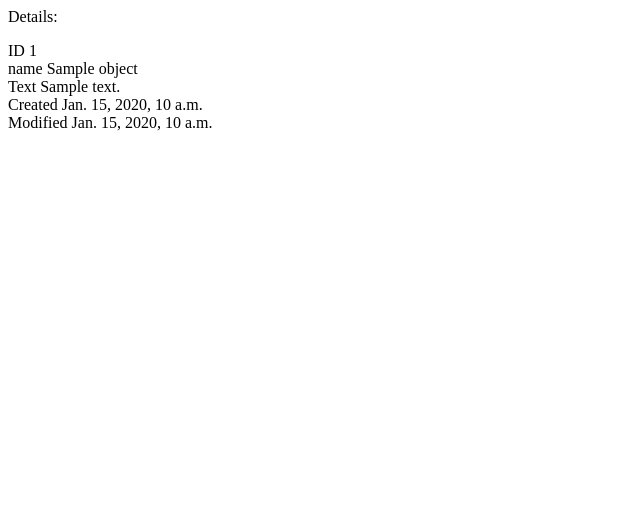
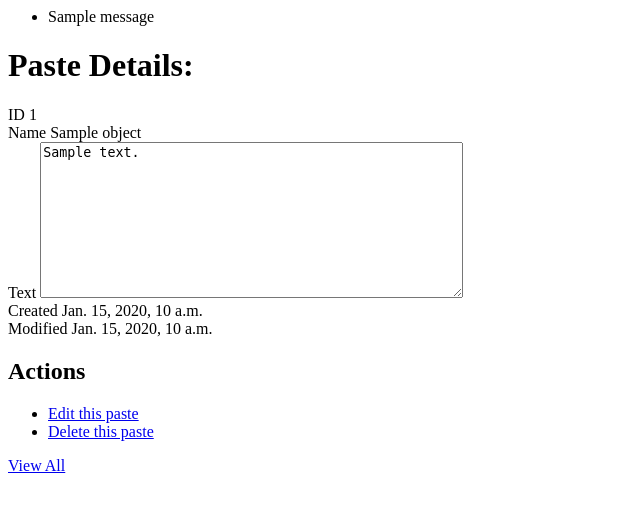
Before and after one commit to arpitgupta1906/paste-bin, a Django app: template paste_bin_project/templates/pastebin/paste_detail.html in a window 1280 px wide. Shown: the top 512 px of the page, without its empty margins (0-640 px from the left). Run offline with Django 3.2, Linux system fonts and the light colour scheme; the template is opened without the code that fills it: most values are stand-ins (such as "Sample title", 1, 10 or a date in 2020); one stand-in notice (Sample message) is shown.

Commit message:
updated detail template

```diff
--- a/paste_bin_project/templates/pastebin/paste_detail.html
+++ b/paste_bin_project/templates/pastebin/paste_detail.html
@@ -1,17 +1,28 @@
-<label>Details:</label>
+{% if messages %}
+    <div class="messages">
+    <ul>
+    {% for message in messages %}
+        <li class="{{ message.tag }}">
+            {{ message }}
+        </li>
+        {% endfor %}
+    </ul>
+    </div>
+{% endif %}
+
+<h1>Paste Details: </h1>
 <p>
-<div >
+    <div>
         <label>ID</label>
-  <span>{{object.id}}</span>
-
+        <span>{{ object.id }}</span>
     </div>
     <div>
-  <label >name</label>
-  <span>{{object.name}}</span>
+        <label>Name</label>
+        <span>{{ object.name }}</span>
     </div>
-<div >
+    <div>
         <label>Text</label>
-  <span>{{object.text}}</span>
+        <textarea rows="10" cols="50" OnClick="this.select();" readonly="true">{{ object.text }}</textarea>
     </div>
     <div>
         <label>Created</label>
@@ -22,3 +33,15 @@
         <span>{{ object.updated_on }}</span>
     </div>
 </p>
+
+<h2>Actions</h2>
+    <ul>
+        <li>
+            <a href="{% url 'pastebin_paste_edit' object.id %}">Edit this paste</a>
+        </li>
+        <li>
+            <a href="{% url 'pastebin_paste_delete' object.id %}">Delete this paste</a>
+        </li>
+    </ul>
+
+<a href="{% url 'pastebin_paste_list' %}">View All</a>
```
Also changed, not shown: paste_bin_project/templates/pastebin/paste_list.html (+14 -0 lines). Lines whose indentation alone changed are shown as unchanged.
